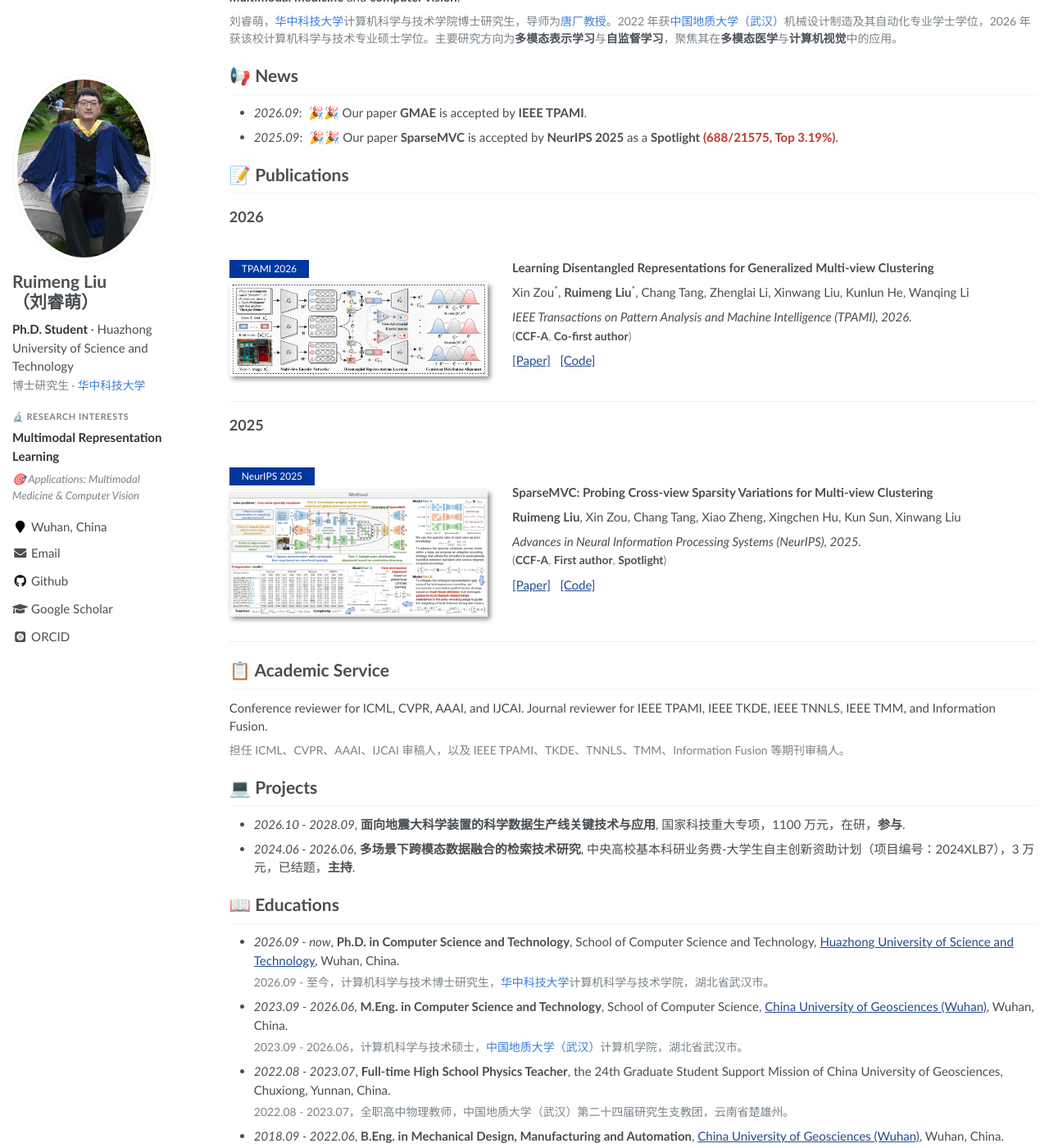
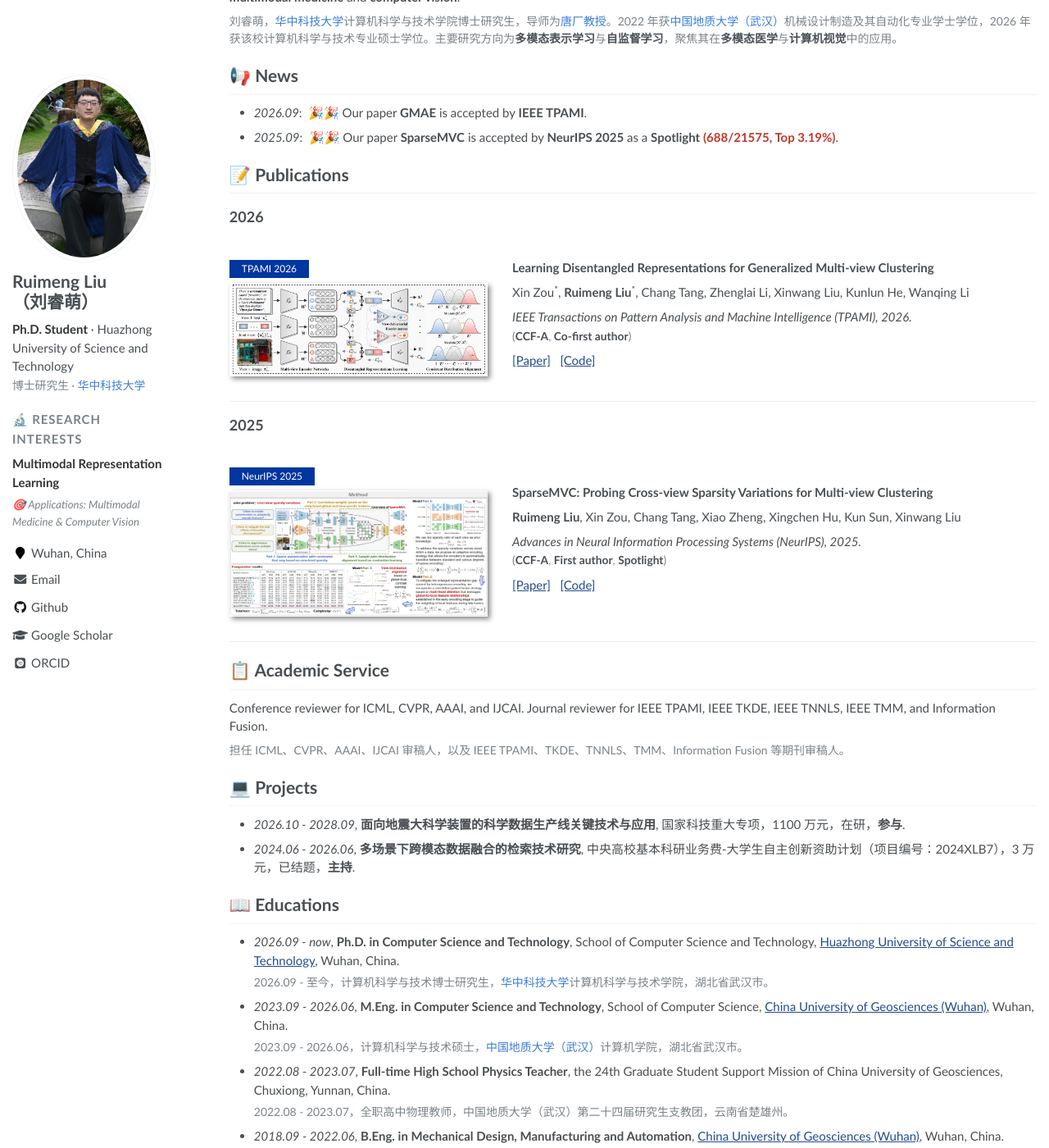
Before and after one commit to cleste-pome/cleste-pome.github.io, a Jekyll site: the page built from _pages/about.md, in a window 1280 px wide and 1400 px high, scrolled down 242 px. Shown: the whole window at 82% size. Built offline with Jekyll 4.4.1, drawn with Linux system fonts in a browser that asks for light colours; some web fonts are replaced.

Commit message:
Match sidebar research label size to the research item

```diff
--- a/_includes/head.html
+++ b/_includes/head.html
@@ -12,7 +12,7 @@
 
 <!-- For all browsers -->
 <!-- ?v= 用于破缓存。改了样式后把版本号 +1，否则浏览器会继续用旧的 main.css -->
-<link rel="stylesheet" href="assets/css/main.css?v=5">
+<link rel="stylesheet" href="assets/css/main.css?v=6">
 
 <meta http-equiv="cleartype" content="on">
 <head>
--- a/_sass/_sidebar.scss
+++ b/_sass/_sidebar.scss
@@ -185,7 +185,8 @@
     font-weight: 700;
     text-transform: uppercase;
     letter-spacing: .06em;
-    font-size: .72em;
+    // 字号与下面的研究方向保持一致（原来是 .72em，比正文小一截）
+    font-size: 1em;
     color: $gray;
     margin-bottom: .45em;
   }
```
